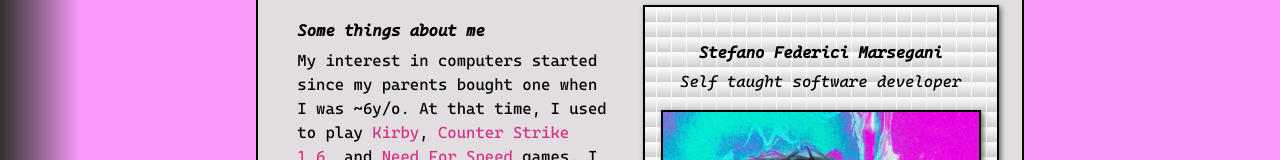
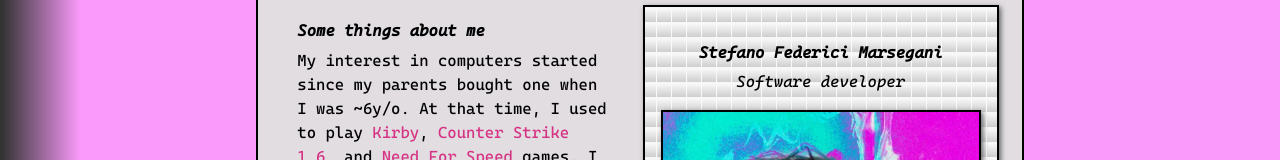
Before and after one commit to sstefanofm/sstefanofm.github.io, a React (Create React App) app: page /about in a window 1280 px wide. Shown: the part 190-350 px from the top of the page. Built offline with nearby package versions, Linux system fonts and the light colour scheme.

Commit message:
updated about me text

```diff
--- a/src/pages/About/index.jsx
+++ b/src/pages/About/index.jsx
@@ -22,7 +22,7 @@ const About = () => {
           <aside className={`AsideMeCard AsideMeCard--${theme}`}>
             <section>
               <h3 className='AsideMeCard__Title'>Stefano Federici Marsegani</h3>
-              <p className='AsideMeCard__Description'>Self taught software developer</p>
+              <p className='AsideMeCard__Description'>Software developer</p>
             </section>
             <div>
               <img
@@ -57,7 +57,7 @@ const About = () => {
             <p>
               <i className='SectionAboutMe__Quote'>If you really want to understand, make it with C.</i>
             </p>
-            <p>The 3 most important coding principles: KISS, DRY, and Clean Code At All Costs.</p>
+            <p>My most important coding principles: KISS and aesthetics.</p>
           </section>
         </div>
       </Content.Body>
```
